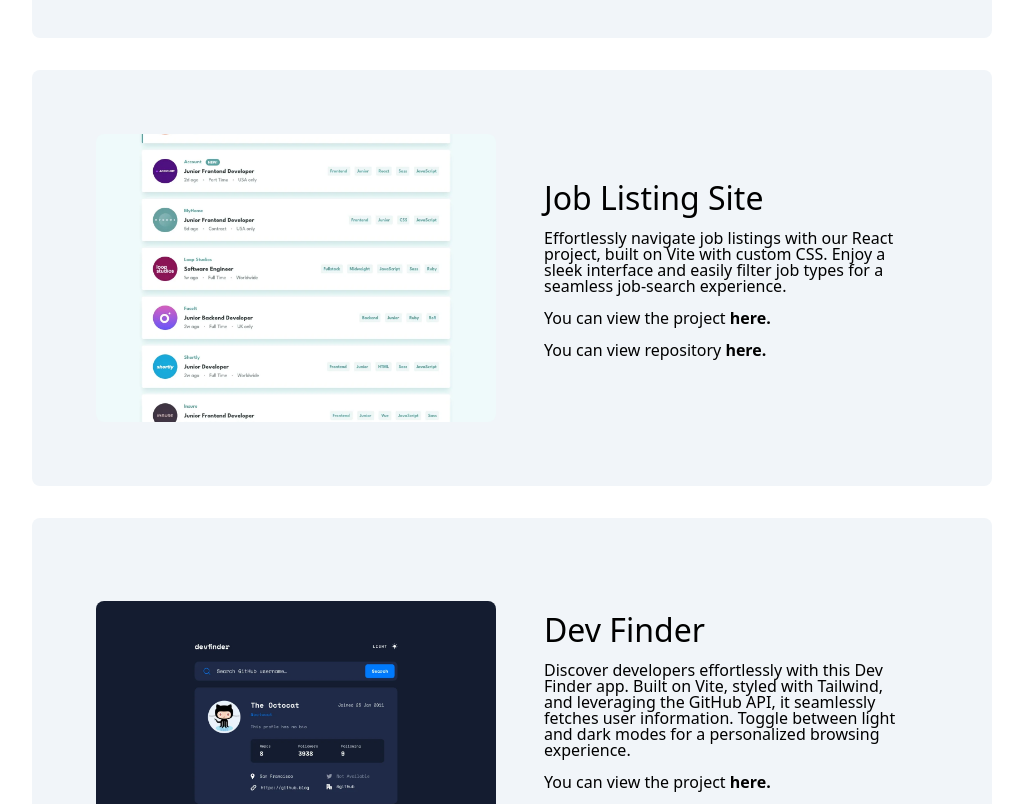
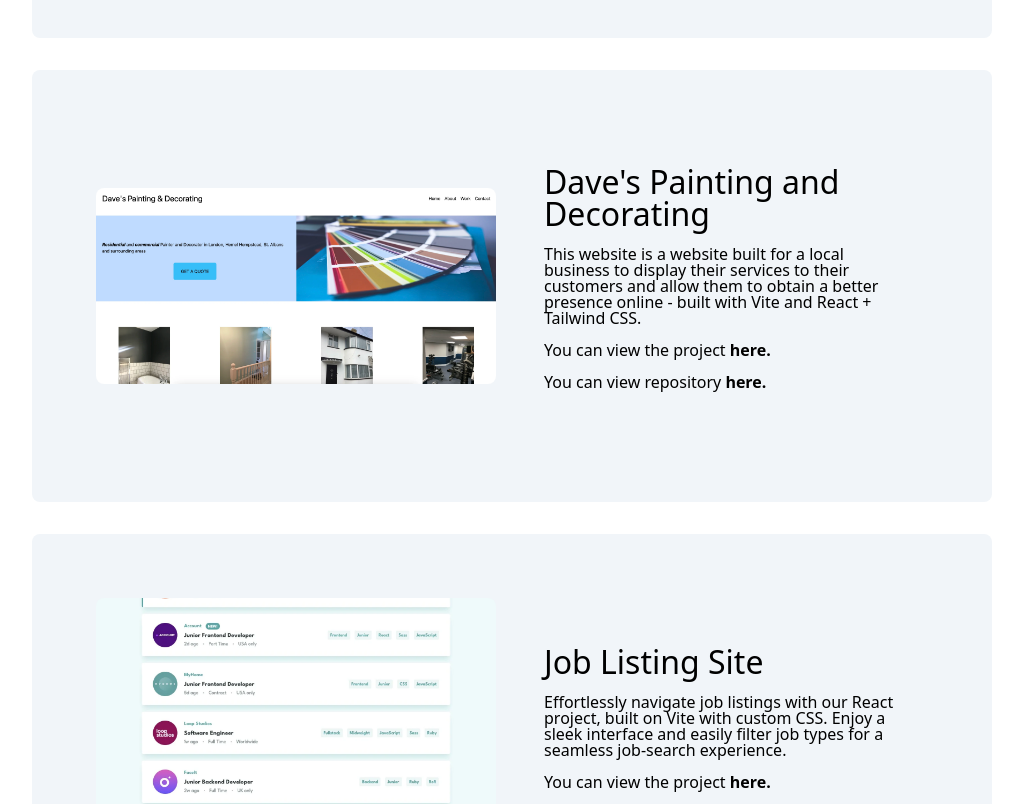
Before and after one commit to Chaffexd/portfolio-updated, a Next.js app: page /projects in a window 1280 px wide. Shown: the part 1060-1864 px from the top of the page, without its empty margins (128-1151 px from the left). Built offline with nearby package versions, Linux system fonts and the light colour scheme.

Commit message:
added daves pd to projects

```diff
--- a/components/projects/AllProjects.js
+++ b/components/projects/AllProjects.js
@@ -21,6 +21,15 @@ const projectData = [
   },
   {
     id: "p3",
+    title: "Dave's Painting and Decorating",
+    excerpt:
+      "This website is a website built for a local business to display their services to their customers and allow them to obtain a better presence online - built with Vite and React + Tailwind CSS.",
+    imageSource: "/images/davespd.webp",
+    link: "https://davespd.com/",
+    repo: "https://github.com/Chaffexd/daves-pd-2.0"
+  },
+  {
+    id: "p4",
     title: "Job Listing Site",
     excerpt:
       "Effortlessly navigate job listings with our React project, built on Vite with custom CSS. Enjoy a sleek interface and easily filter job types for a seamless job-search experience.",
@@ -29,7 +38,7 @@ const projectData = [
     repo: "https://github.com/Chaffexd/job-list-site"
   },
   {
-    id: "p4",
+    id: "p5",
     title: "Dev Finder",
     excerpt:
       "Discover developers effortlessly with this Dev Finder app. Built on Vite, styled with Tailwind, and leveraging the GitHub API, it seamlessly fetches user information. Toggle between light and dark modes for a personalized browsing experience.",
@@ -38,7 +47,7 @@ const projectData = [
     repo: "https://github.com/Chaffexd/github-user-app"
   },
   {
-    id: "p5",
+    id: "p6",
     title: "ToDo Application",
     excerpt:
       "Elevate your task management with this Todo app, crafted with Vite and Tailwind. Enjoy seamless filtering, a sleek dark mode toggle, and the convenience of drag-and-drop task reordering. Simplify your productivity journey with this feature-packed application.",
@@ -47,14 +56,15 @@ const projectData = [
     repo: "https://github.com/Chaffexd/todo-app"
   },
   {
-    id: "p6",
+    id: "p7",
     title: "Age calculator application",
     excerpt:
       "Empower your time management with this Vite React Age Calculator app. Swiftly calculate ages with precision and ease. Built for efficiency, this app provides a seamless experience for all your age-related calculations.",
     imageSource: "/images/agecalc.webp",
     link: "https://age-calculator-phi.vercel.app/",
     repo: "https://github.com/Chaffexd/age-calculator"
-  }
+  },
+
 ];
 
 const AllProjects = () => {
```
Also changed, not shown: public/images/davespd.webp (added).
